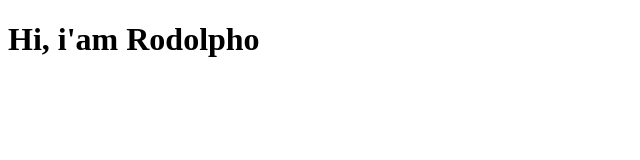
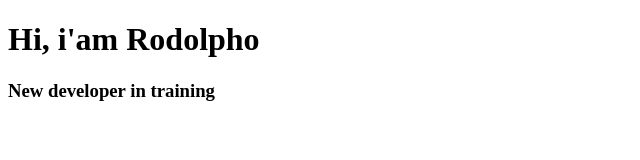
Before and after one commit to RodolphoColler/RodolphoColler.github.io, a plain HTML site: page index.html in a window 1280 px wide. Shown: the whole page, without its empty margins (0-640 px from the left). Drawn offline with Linux system fonts and the light colour scheme.

Commit message:
teste 03 github pages

```diff
--- a/index.html
+++ b/index.html
@@ -9,6 +9,7 @@
 <body>
   <main>
     <h1>Hi, i'am Rodolpho</h1>
+    <h3>New developer in training</h3>
   </main>
 </body>
 </html>
```
